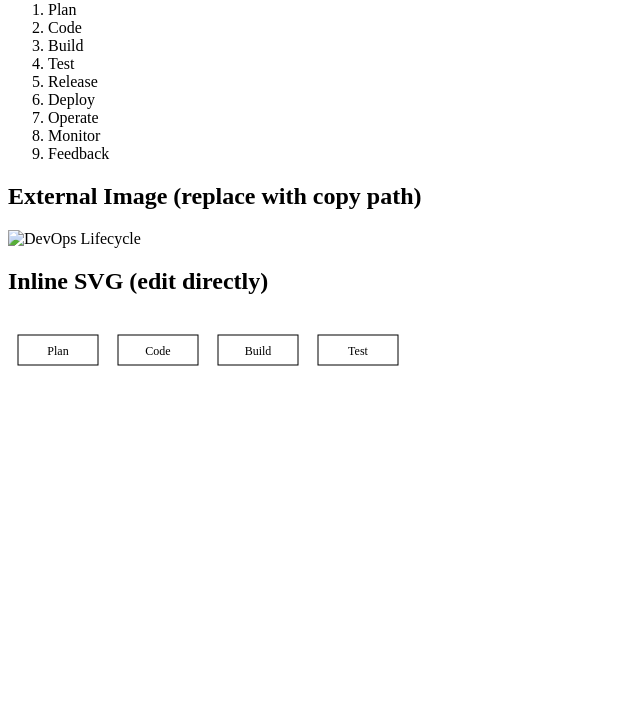
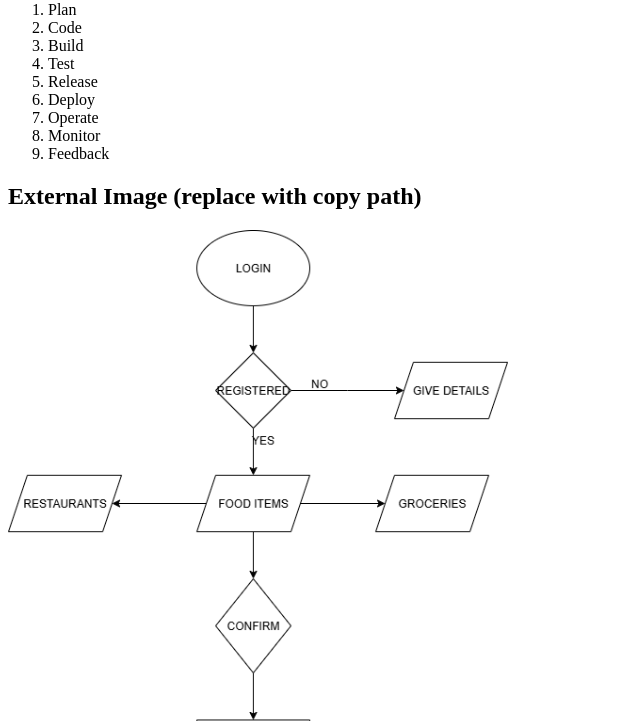
Before and after one commit to MALLADISAIPRASANNA/auto-deploy, a plain HTML site: page index.html in a window 1280 px wide. Shown: the part 79-800 px from the top of the page, without its empty margins (0-640 px from the left). Drawn offline with Linux system fonts and the light colour scheme.

Commit message:
Update index.html

```diff
--- a/index.html
+++ b/index.html
@@ -20,7 +20,7 @@
 
   <h2>External Image (replace with copy path)</h2>
   <!-- Example: src="file:///C:/Users/You/Pictures/devops.svg" -->
-  <img src="C:\Users\Admin\OneDrive\DevOps Hackaton\Food Order.drawio.png" alt="DevOps Lifecycle" width="500">
+  <img src=FoodOrder.png alt="DevOps Lifecycle" width="500">
 
   <h2>Inline SVG (edit directly)</h2>
   <svg xmlns="http://www.w3.org/2000/svg" width="500" height="150">
```
